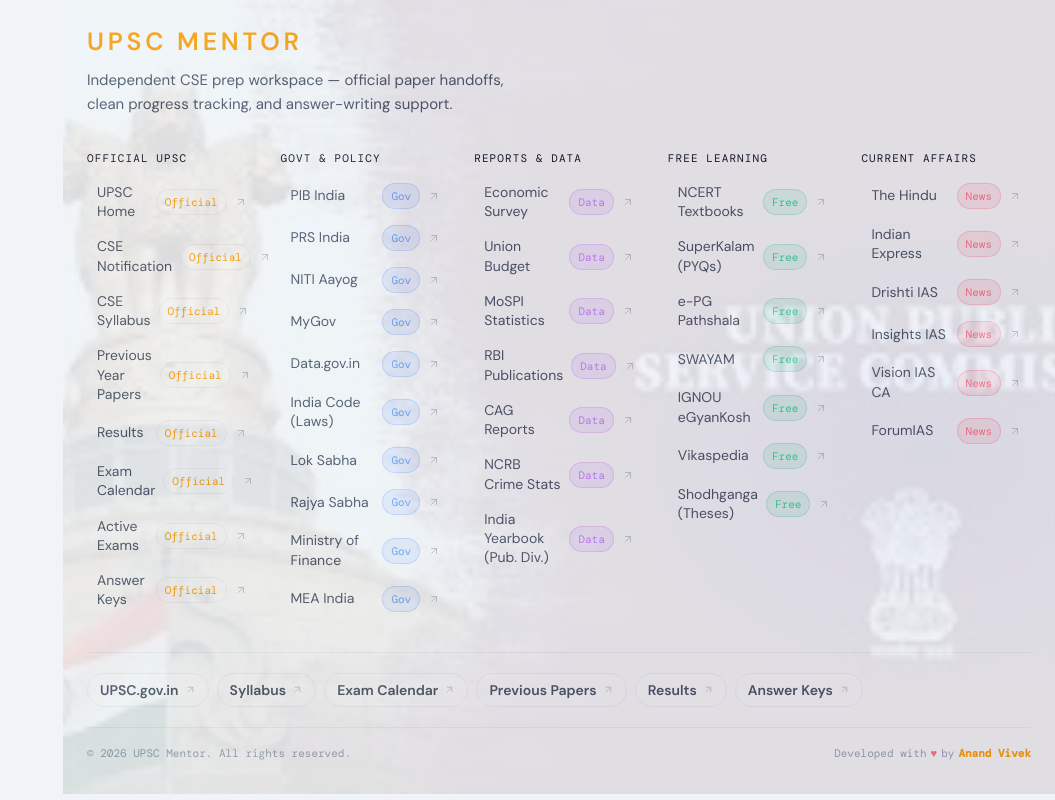
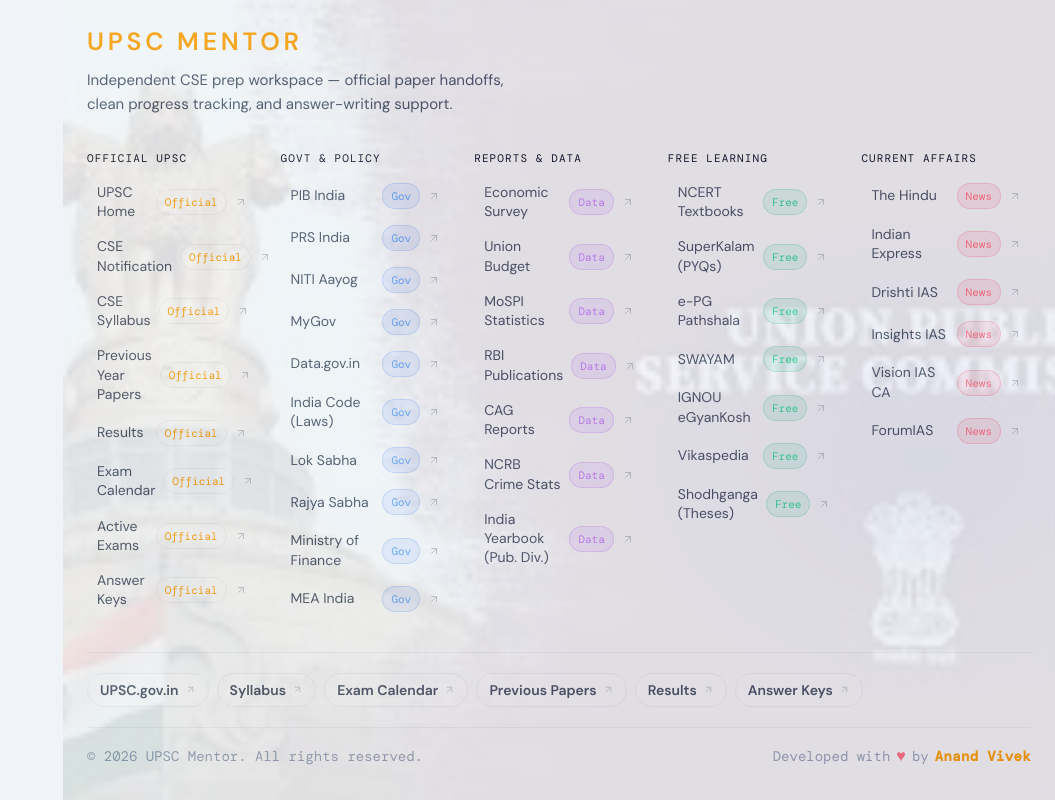
Before and after one commit to AnandVivek-iiti/upsc, a React (Vite) app in the folder client/: page / in a window 1280 px wide. Shown: the part 906-1706 px from the top of the page, without its empty margins (225-1280 px from the left). Built offline with nearby package versions, Linux system fonts and the light colour scheme; no server answers.

Commit message:
Update Footer.jsx

```diff
--- a/client/src/components/Footer.jsx
+++ b/client/src/components/Footer.jsx
@@ -129,14 +129,14 @@
 
         {/* ── Copyright bar ── */}
         <div className="mt-5 flex flex-col sm:flex-row items-center justify-between gap-2 border-t border-bg-border pt-4">
-          <p className="text-[11px] font-mono text-text-muted">
+          <p className="text-sm font-mono text-text-muted">
             © {new Date().getFullYear()} UPSC Mentor. All rights reserved.
           </p>
-          <p className="text-[11px] font-mono text-text-muted flex items-center gap-1">
+          <p className="text-sm font-mono text-text-muted flex items-center gap-1.5">
             Developed with{" "}
-            <span className="text-rose-400 select-none" aria-label="love">♥</span>
+            <span className="text-rose-400 text-base select-none" aria-label="love">♥</span>
             {" "}by{" "}
-            <span className="text-accent-gold font-semibold">Anand Vivek</span>
+            <span className="text-accent-gold font-bold text-sm tracking-wide">Anand Vivek</span>
           </p>
         </div>
 
```
